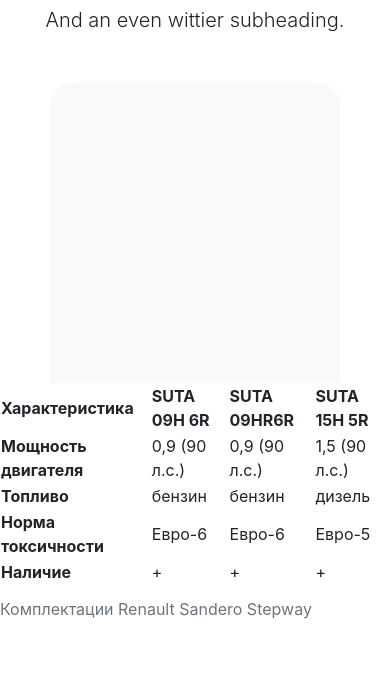
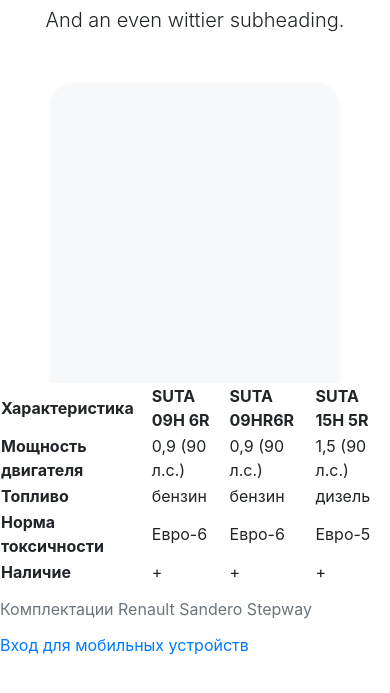
Before and after one commit to rubybo/working, a plain HTML site: page index.html in a window 390 px wide. Shown: the part 113-806 px from the top of the page. Drawn offline with nearby package versions, Linux system fonts and the light colour scheme.

Commit message:
sign in mobile
mobile

```diff
--- a/index.html
+++ b/index.html
@@ -69,6 +69,7 @@
     </tr>
   </tbody>
 </table>
+    <a href="http://127.0.0.1:8000/admin">Вход для мобильных устройств</a>
 </body>
 
 </html>
```
